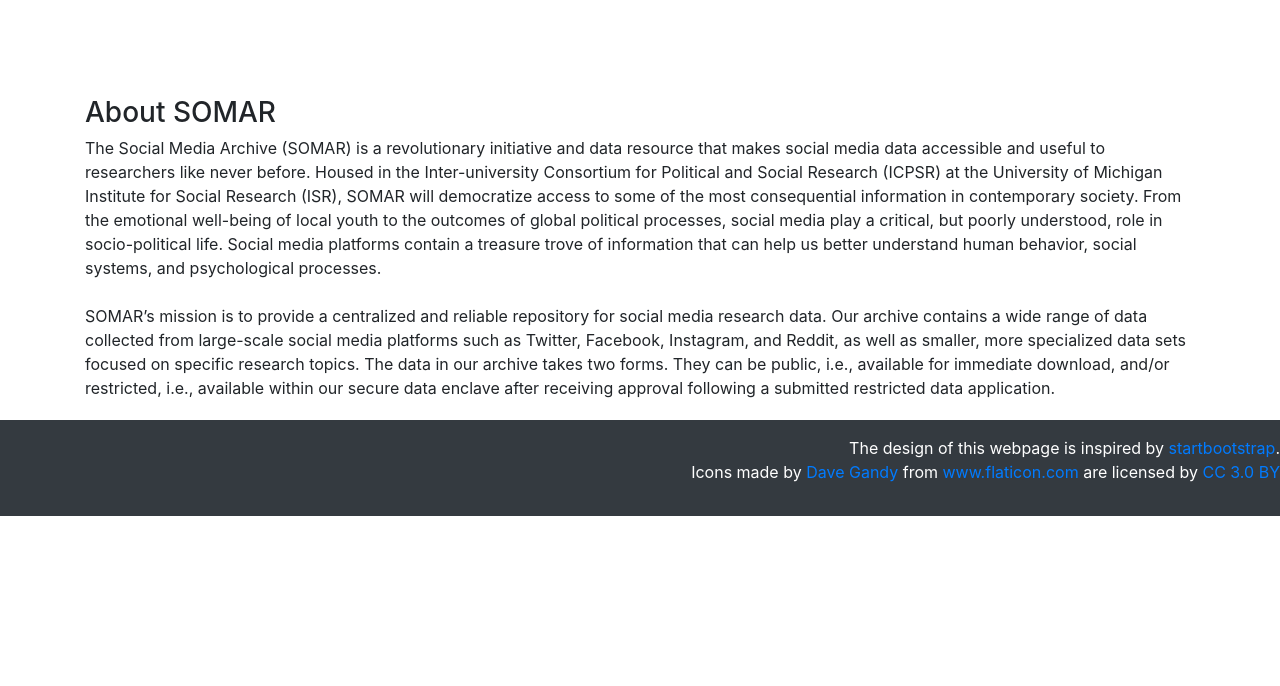
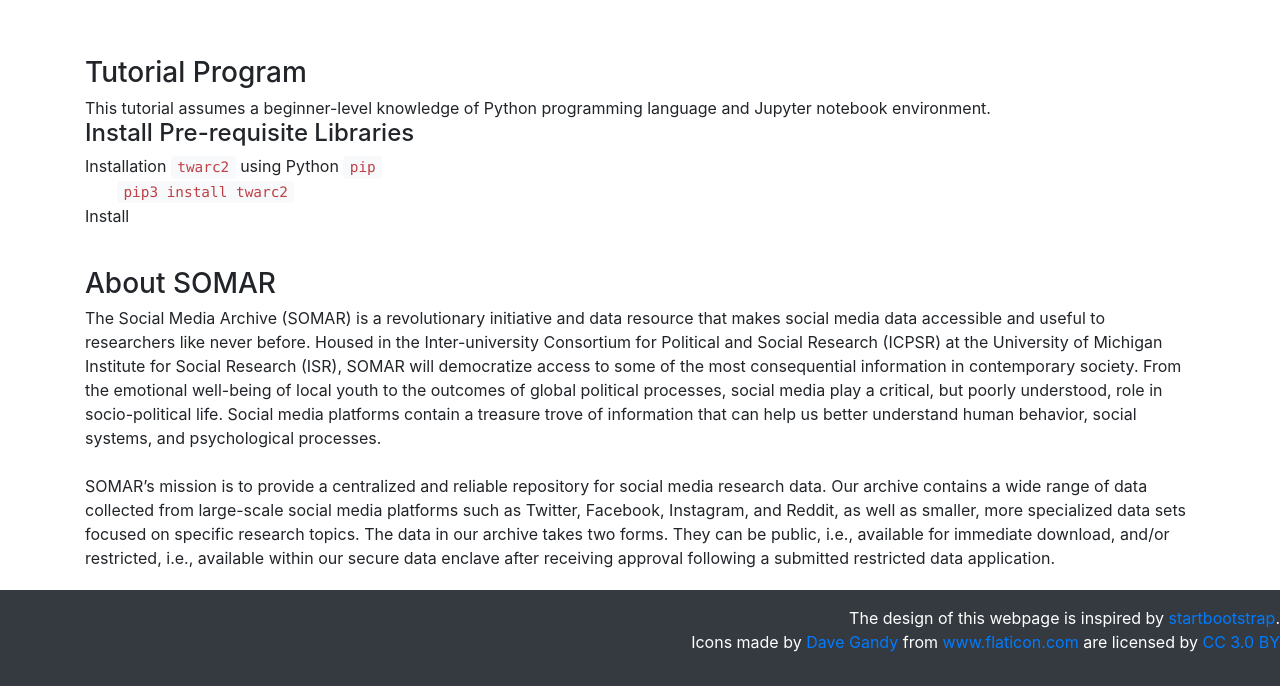
Before and after one commit to icpsr-somar-devs/icpsr-somar-devs, a website with bundled scripts: page index.html in a window 1280 px wide. Shown: the part 944-1630 px from the top of the page. Before the commit the page ends 1460 px from the top, so only its background shows below. Built offline with nearby package versions, Linux system fonts and the light colour scheme.

```diff
--- a/css/scrolling-nav.css
+++ b/css/scrolling-nav.css
@@ -21,6 +21,14 @@
 display: block;
 
 }*/
+
+code {
+  font-family: Consolas,"courier new";
+  color: crimson;
+  background-color: #f1f1f1;
+  padding: 2px;
+  font-size: 105%;
+}
 
 section {
   padding: 20px 0;
--- a/index.html
+++ b/index.html
@@ -149,6 +149,15 @@
 
    <section id="tutorial">
       <div class="container">
+        <h3>Tutorial Program</h3>
+        This tutorial assumes a beginner-level knowledge of Python programming language and Jupyter notebook environment.
+        <h4>Install Pre-requisite Libraries</h4>
+        Installation <code>twarc2</code> using Python <code>pip</code>
+        <br>
+        <div style="text-indent: 2em;">
+            <code>pip3 install twarc2</code>
+        </div>
+        Install
 
       </div>
    </section>
```
